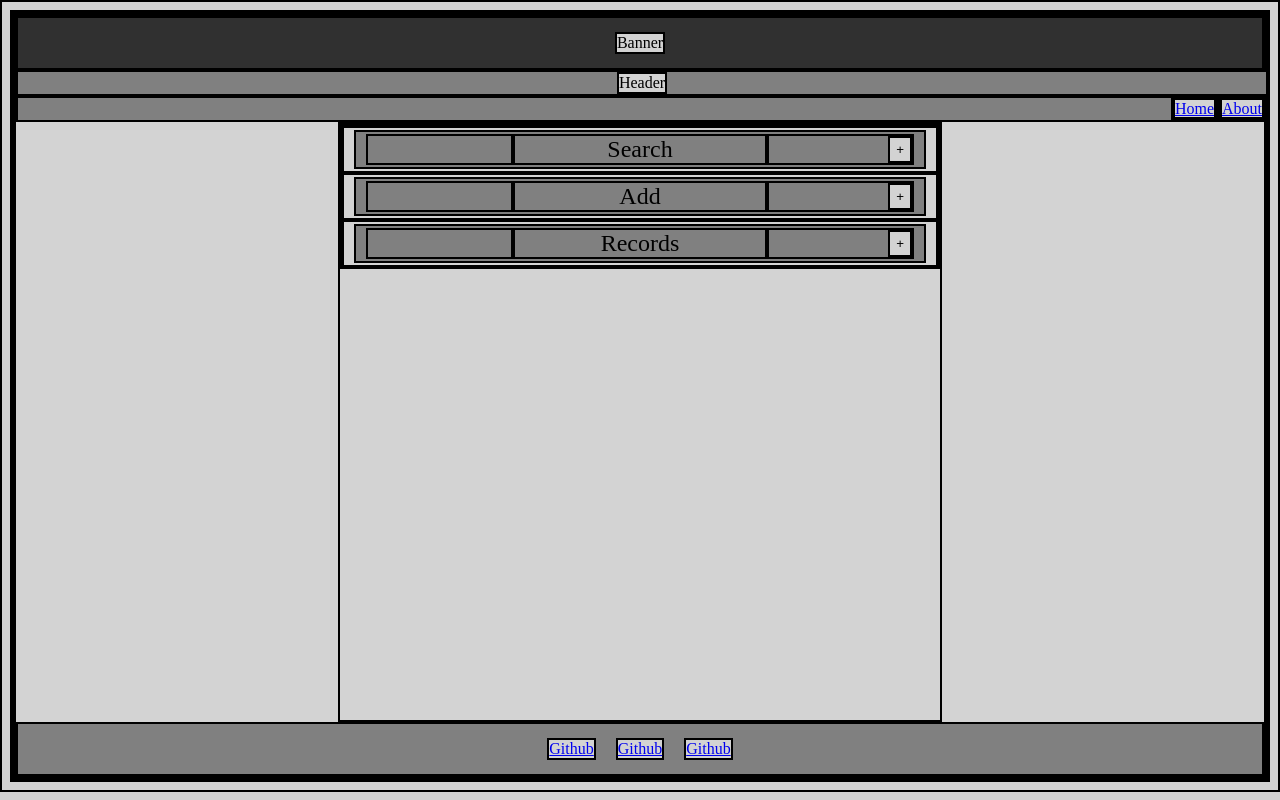
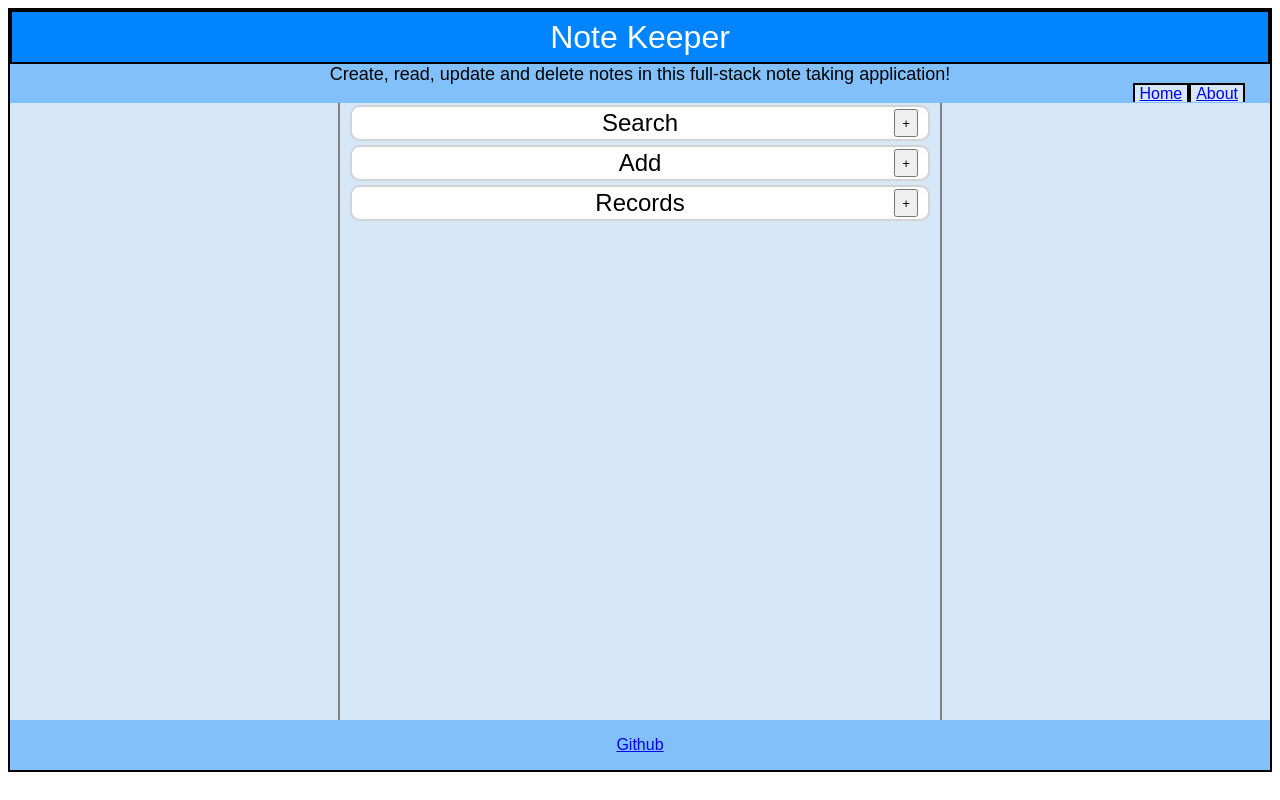
Before and after one commit to mtleonardjr/mtl-crud-react, a React (Create React App) app: page / in a window 1280 px wide. Built offline with nearby package versions, Linux system fonts and the light colour scheme.

Commit message:
styled template

```diff
--- a/src/App.css
+++ b/src/App.css
@@ -1,6 +1,5 @@
 * {
-  border: 2px solid black;
-  background-color: lightgray;
+  font-family: Arial, Helvetica, sans-serif;
 }
 
 .app-container {
@@ -9,6 +8,7 @@
   justify-content: flex-start;
   height: 95vh;
   border: 2px solid black;
+  background-color: rgb(214, 231, 247);
 }
 
 .banner {
@@ -17,7 +17,13 @@
   flex-direction: row;
   justify-content: center;
   align-items: center;
-  background-color: rgb(48, 48, 48);
+  background-color: rgb(0 132 255);
+  border: 2px solid black;
+}
+
+.banner-item {
+  font-size: xx-large;
+  color: white;
 }
 
 .header {
@@ -25,16 +31,35 @@
   flex-direction: row;
   justify-content: center;
   align-items: center;
-  background-color: gray;
+  background-color: rgba(0, 132, 255, 0.4);
   width: 100%;
+}
+
+.header-item {
+  font-size: large;
+  text-align: center;
 }
 
 .navbar {
   display: flex;
   flex-direction: row;
   justify-content: flex-end;
-  background-color: gray;
+  background-color: rgba(0, 132, 255, 0.4);
   width: 100%;
+  margin-right: 20px;
+}
+
+.nav-items {
+  background-color: rgb(214, 231, 247);
+  border-top: 2px solid black;
+  border-left: 2px solid black;
+  border-right: 2px solid black;
+  padding-left: 5px;
+  padding-right: 5px;
+}
+
+.nav-items-invs {
+  width: 25px;
 }
 
 .main-body {
@@ -44,17 +69,19 @@
   flex: 1;
   min-width: 300px;
   max-width: 600px;
+  border-left: 2px solid gray;
+  border-right: 2px solid gray;
 }
 
 .about-container {
   display: flex;
   flex-direction: column;
-
   padding: 20px;
   flex: 1;
 }
 
 .about {
+  border: 2px solid black;
   flex-grow: 1;
   width: 100%;
 }
@@ -111,7 +138,9 @@
   flex: 2 0;
   padding: 2px 10px;
   margin: 2px 10px;
-  background-color: gray;
+  background-color: white;
+  border: 2px solid lightgray;
+  border-radius: 10px;
 }
 
 .card-collapsed {
@@ -120,27 +149,30 @@
   justify-content: center;
   padding: 2px 10px;
   margin: 2px 10px;
-  background-color: gray;
+  background-color: white;
+  border: 2px solid lightgray;
+  border-radius: 10px;
 }
 
 .card-label {
   display: flex;
   flex-direction: row;
   justify-content: center;
-  background-color: gray;
+  background-color: white;
 }
 
 .card-records {
   flex-direction: column;
   justify-content: center;
-  background-color: gray;
-
+  background-color: white;
   overflow: auto;
   max-height: 35vh;
 }
 
 .column-item {
   text-align: center;
+  border: 1px solid black;
+  margin: 5px;
 }
 
 .footer {
@@ -149,7 +181,7 @@
   flex-direction: row;
   justify-content: center;
   align-items: center;
-  background-color: gray;
+  background-color: rgba(0, 132, 255, 0.4);
 }
 
 .footer-item {
--- a/src/components/Banner.js
+++ b/src/components/Banner.js
@@ -1,7 +1,7 @@
 const Banner = () => {
     return (
         <div className="banner">
-          <div>Banner</div>
+          <div className="banner-item">Note Keeper</div>
         </div>
     )
   }
--- a/src/components/Footer.js
+++ b/src/components/Footer.js
@@ -1,9 +1,7 @@
 const Footer = () => {
     return (
       <div className="footer">
-        <a className="footer-item" href="https://github.com/mtleonardjr" target="_blank">Github</a>
-        <a className="footer-item" href="https://github.com/mtleonardjr" target="_blank">Github</a>
-        <a className="footer-item" href="https://github.com/mtleonardjr" target="_blank">Github</a>
+        <a className="footer-item" href="https://github.com/mtleonardjr/mtl-crud-react" target="_blank">Github</a>
       </div>
     )
   }
--- a/src/components/Header.js
+++ b/src/components/Header.js
@@ -1,8 +1,8 @@
 const Header = () => {
     return (
       <div className="header">
-        <div>
-          Header
+        <div className="header-item">
+          Create, read, update and delete notes in this full-stack note taking application!
         </div>
       </div>
     )
--- a/src/components/Navbar.js
+++ b/src/components/Navbar.js
@@ -3,12 +3,13 @@ import { Link } from 'react-router-dom';
 const Navbar = () => {
     return (
       <div className="navbar">
-        <div>
-          <Link to='/'>Home</Link>
+        <div >
+          <Link className='nav-items' to='/'>Home</Link>
         </div>
-        <div>
-          <Link to='/about'>About</Link>
+        <div >
+          <Link className='nav-items' to='/about'>About</Link>
         </div>
+        <div className='nav-items-invs'></div>
       </div>
     )
   }
```
Also changed, not shown: 1 other file (tests, documents, lock files or other folders).
